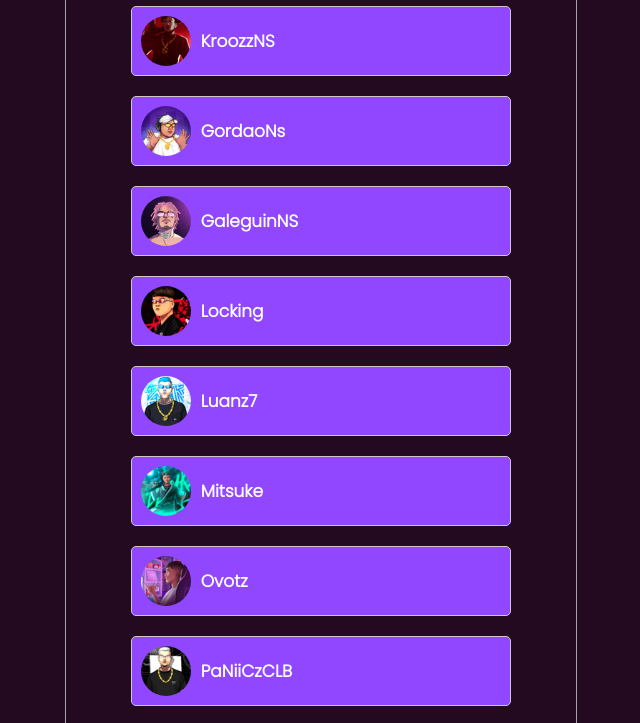
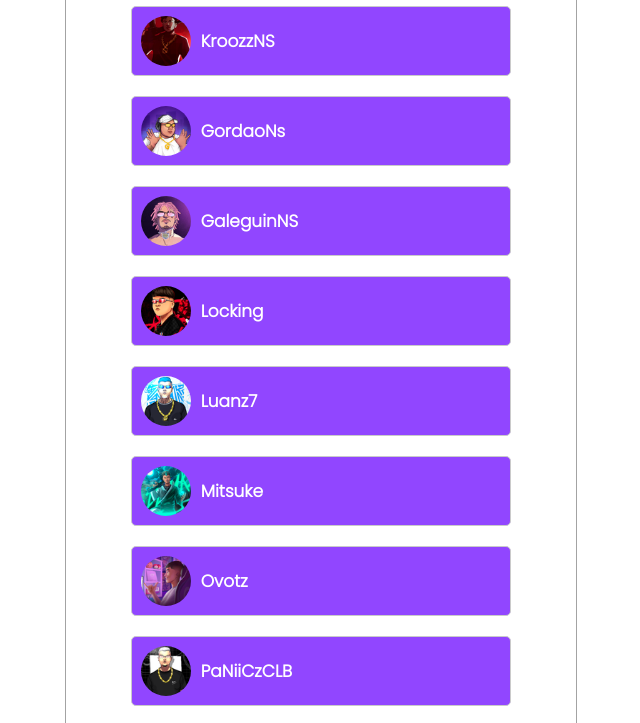
Before and after one commit to Diegoww12a/Twtich-Streamer-mgtz, a plain HTML site: page index.html in a window 1280 px wide. Shown: the part 80-803 px from the top of the page, without its empty margins (319-959 px from the left). Drawn offline with Linux system fonts and the light colour scheme.

Commit message:
Update estyle.css

```diff
--- a/estilo.css/estyle.css
+++ b/estilo.css/estyle.css
@@ -6,7 +6,7 @@
 body{
     font-family: 'Poppins', sans-serif;
     font-weight: 300; /* Ou 200 para mais fina */
-     background-color: #240a20;
+
     margin: 0;
     font-family: 'Poppins', sans-serif;
 
```
